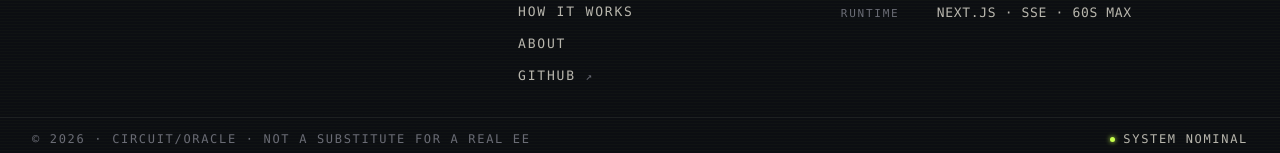
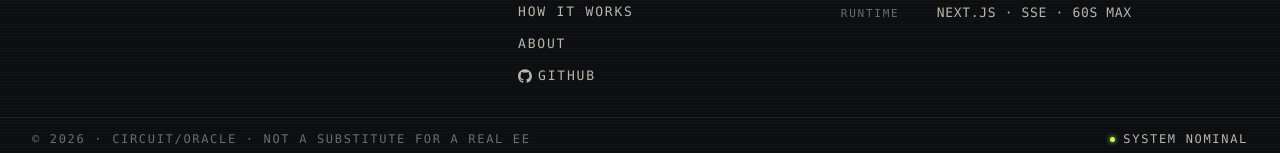
Before and after one commit to ikanquit/circuit-oracle, a Next.js app: page /about in a window 1280 px wide. Shown: the part 1845-1998 px from the top of the page. Built offline with nearby package versions, Linux system fonts and the light colour scheme; no server answers.

Commit message:
fix: 05 agent count label, drop unused send param, add GitHub mark to footers

```diff
--- a/src/app/page.tsx
+++ b/src/app/page.tsx
@@ -356,9 +356,9 @@
                     className="co-label mb-3"
                     style={{ color: "var(--co-muted)" }}
                   >
-                    [ AGENT PIPELINE · 04 ]
+                    [ AGENT PIPELINE · 05 ]
                   </div>
-                  <div className="grid grid-cols-2 gap-3">
+                  <div className="grid grid-cols-2 sm:grid-cols-3 gap-3">
                     {agents.map((a) => (
                       <ICChipAgentCard
                         key={a.name}
--- a/src/components/Footer.tsx
+++ b/src/components/Footer.tsx
@@ -158,16 +158,26 @@
                   href={link.href}
                   target="_blank"
                   rel="noopener noreferrer"
-                  style={baseLinkStyle}
+                  style={{ ...baseLinkStyle, display: "inline-flex", alignItems: "center", gap: "6px" }}
                   className="co-footer-link"
+                  aria-label={link.label === "GITHUB" ? "GitHub repository" : link.label}
                 >
-                  {link.label}{" "}
-                  <span
-                    aria-hidden
-                    style={{ color: "var(--co-muted)", fontSize: "11px" }}
-                  >
-                    ↗
-                  </span>
+                  {link.label === "GITHUB" && (
+                    <svg
+                      aria-hidden
+                      width="14"
+                      height="14"
+                      viewBox="0 0 98 96"
+                      fill="currentColor"
+                      style={{ flexShrink: 0 }}
+                    >
+                      <path d="M48.854 0C21.839 0 0 22 0 49.217c0 21.756 13.993 40.172 33.405 46.69 2.427.49 3.316-1.059 3.316-2.362 0-1.141-.08-5.052-.08-9.127-13.59 2.934-16.42-5.867-16.42-5.867-2.184-5.704-5.42-7.17-5.42-7.17-4.448-3.015.324-3.015.324-3.015 4.934.326 7.523 5.052 7.523 5.052 4.367 7.496 11.404 5.378 14.235 4.074.404-3.178 1.699-5.378 3.074-6.6-10.839-1.141-22.243-5.378-22.243-24.283 0-5.378 1.94-9.778 5.014-13.2-.485-1.222-2.184-6.275.486-13.038 0 0 4.125-1.304 13.426 5.052a46.97 46.97 0 0 1 12.214-1.63c4.125 0 8.33.571 12.213 1.63 9.302-6.356 13.427-5.052 13.427-5.052 2.67 6.763.97 11.816.485 13.038 3.155 3.422 5.015 7.822 5.015 13.2 0 18.905-11.404 23.06-22.324 24.283 1.78 1.548 3.316 4.481 3.316 9.126 0 6.6-.08 11.897-.08 13.526 0 1.304.89 2.853 3.316 2.364 19.412-6.52 33.405-24.935 33.405-46.691C97.707 22 75.788 0 48.854 0z" />
+                    </svg>
+                  )}
+                  {link.label}
+                  {link.label !== "GITHUB" && (
+                    <span aria-hidden style={{ color: "var(--co-muted)", fontSize: "11px" }}>↗</span>
+                  )}
                 </a>
               ) : (
                 <Link
--- a/src/components/v2/TickerFooter.tsx
+++ b/src/components/v2/TickerFooter.tsx
@@ -299,6 +299,7 @@
           href="https://github.com/ikanquit/circuit-oracle"
           target="_blank"
           rel="noopener noreferrer"
+          aria-label="GitHub repository"
           className="co-mono"
           style={{
             color: "var(--co-text-dim)",
@@ -311,8 +312,17 @@
             transition: "color 120ms ease",
           }}
         >
+          <svg
+            aria-hidden
+            width="16"
+            height="16"
+            viewBox="0 0 98 96"
+            fill="currentColor"
+            style={{ flexShrink: 0 }}
+          >
+            <path d="M48.854 0C21.839 0 0 22 0 49.217c0 21.756 13.993 40.172 33.405 46.69 2.427.49 3.316-1.059 3.316-2.362 0-1.141-.08-5.052-.08-9.127-13.59 2.934-16.42-5.867-16.42-5.867-2.184-5.704-5.42-7.17-5.42-7.17-4.448-3.015.324-3.015.324-3.015 4.934.326 7.523 5.052 7.523 5.052 4.367 7.496 11.404 5.378 14.235 4.074.404-3.178 1.699-5.378 3.074-6.6-10.839-1.141-22.243-5.378-22.243-24.283 0-5.378 1.94-9.778 5.014-13.2-.485-1.222-2.184-6.275.486-13.038 0 0 4.125-1.304 13.426 5.052a46.97 46.97 0 0 1 12.214-1.63c4.125 0 8.33.571 12.213 1.63 9.302-6.356 13.427-5.052 13.427-5.052 2.67 6.763.97 11.816.485 13.038 3.155 3.422 5.015 7.822 5.015 13.2 0 18.905-11.404 23.06-22.324 24.283 1.78 1.548 3.316 4.481 3.316 9.126 0 6.6-.08 11.897-.08 13.526 0 1.304.89 2.853 3.316 2.364 19.412-6.52 33.405-24.935 33.405-46.691C97.707 22 75.788 0 48.854 0z" />
+          </svg>
           GITHUB
-          <span aria-hidden style={{ color: "var(--co-muted)", fontSize: "11px" }}>↗</span>
         </a>
       </div>
 
--- a/src/lib/agents/orchestrator.ts
+++ b/src/lib/agents/orchestrator.ts
@@ -243,8 +243,7 @@
 
 async function runVerifierAgent(
   image: ImageInput,
-  synthesisText: string,
-  send: SSESender
+  synthesisText: string
 ): Promise<AgentResult<VerifierResult>> {
   try {
     const response = await anthropic.messages.create({
@@ -273,7 +272,6 @@
     const parsed = parseJSONFromResponse(text) as VerifierResult;
     return parsed;
   } catch (err) {
-    void send; // send is available for future streaming use
     return { error: true, message: safeAgentMessage(err, "Verifier") };
   }
 }
@@ -390,7 +388,7 @@
     send("stage", { stage: "verification" });
 
     const verifierStart = Date.now();
-    const verifierResult = await runVerifierAgent(image, synthesisText, send);
+    const verifierResult = await runVerifierAgent(image, synthesisText);
 
     send("agent_done", {
       agent: "verifier" as AgentName,
```
